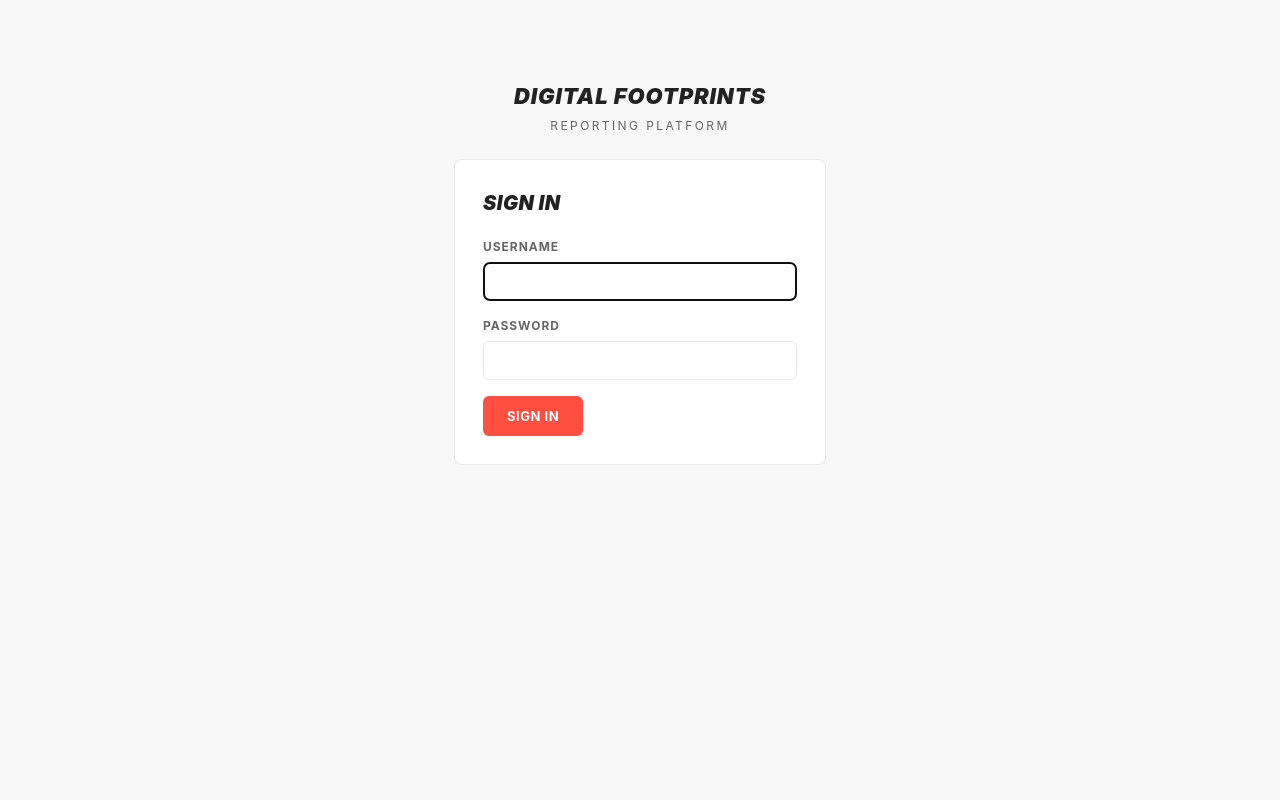
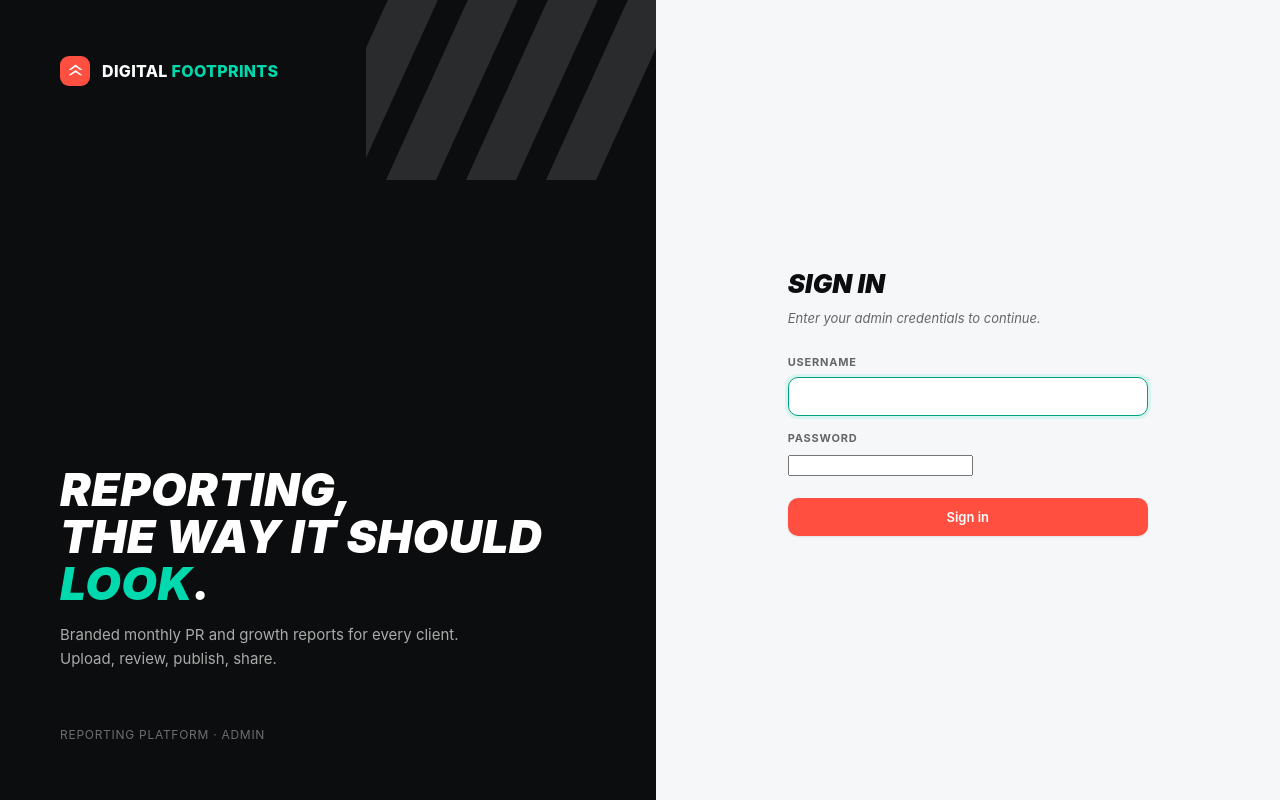
Before and after one commit to plot31agate/reports-platform, a FastAPI app: page /admin/login in a window 1280 px wide. Run offline with FastAPI, Linux system fonts and the light colour scheme.

Commit message:
Bring login + upload into the new admin design language
- Split-screen login with dark brand panel and bold lead
- Upload page migrated onto the sidebar shell for consistency

Co-Authored-By: Claude Opus 4.8 <noreply@anthropic.com>

```diff
--- a/app/main.py
+++ b/app/main.py
@@ -302,10 +302,13 @@ async def admin_new_client_post(request: Request):
 def admin_upload_get(request: Request, client: str = None):
     _require_admin_or_redirect(request)
     default_period = datetime.utcnow().strftime("%Y-%m")
+    clients = list_clients()
     return _render(
         "admin/upload.html",
-        clients=list_clients(),
-        selected_client=client or "sportingtech",
+        active="upload",
+        nav_clients=clients,
+        clients=clients,
+        selected_client=client or (clients[0]["slug"] if clients else "sportingtech"),
         default_period=default_period,
         source_defs=SOURCE_DEFS,
     )
--- a/app/static/css/admin.css
+++ b/app/static/css/admin.css
@@ -295,6 +295,67 @@
   font-size: 13px; font-family: 'SF Mono', ui-monospace, monospace; color: var(--ink);
 }
 
+/* -------- Upload controls + source cards on shell -------- */
+.upload-controls {
+  display: flex; gap: 18px; align-items: flex-end; flex-wrap: wrap;
+  background: var(--panel); border: 1px solid var(--line); border-radius: 16px;
+  padding: 18px 20px; margin-bottom: 22px; box-shadow: var(--shadow-sm);
+}
+.upload-controls select, .upload-controls input {
+  width: 100%; padding: 10px 13px; border: 1px solid var(--line-strong);
+  border-radius: 10px; font-size: 14px; font-family: inherit; color: var(--ink); background: var(--panel);
+}
+.main .source-grid { margin-bottom: 20px; }
+.main .source-card { border-radius: 14px; box-shadow: var(--shadow-sm); }
+.main .upload-actions { justify-content: flex-end; gap: 12px; }
+
+/* -------- Login (split screen) -------- */
+.login {
+  min-height: 100vh;
+  display: grid;
+  grid-template-columns: 1.05fr 1fr;
+  background: var(--canvas);
+}
+.login__brand {
+  background: var(--ink);
+  color: #fff;
+  padding: 56px 60px;
+  display: flex;
+  flex-direction: column;
+  position: relative;
+  overflow: hidden;
+}
+.login__chevrons { position: absolute; top: -40px; right: -30px; opacity: 0.12; }
+.login__mark {
+  display: flex; align-items: center; gap: 12px;
+  font-weight: 800; letter-spacing: 0.02em; font-size: 16px;
+}
+.login__mark .dot { width: 30px; height: 30px; border-radius: 9px; background: var(--coral); display: grid; place-items: center; }
+.login__mark .accent { color: var(--teal); }
+.login__lead {
+  margin-top: auto;
+  font-family: var(--font-heading);
+  font-weight: 900; font-style: italic; text-transform: uppercase;
+  font-size: 46px; line-height: 1.02; letter-spacing: 0.01em;
+}
+.login__lead .teal { color: var(--teal); }
+.login__sub { margin-top: 16px; font-size: 15px; color: rgba(255,255,255,0.65); max-width: 400px; line-height: 1.6; }
+.login__foot { margin-top: 40px; font-size: 12px; color: rgba(255,255,255,0.4); letter-spacing: 0.06em; }
+
+.login__panel { display: grid; place-items: center; padding: 40px; }
+.login__form { width: 100%; max-width: 360px; }
+.login__form h1 {
+  font-family: var(--font-heading);
+  font-weight: 900; font-style: italic; text-transform: uppercase;
+  font-size: 26px; margin: 0 0 6px; color: var(--ink);
+}
+.login__form .muted { font-size: 13px; color: var(--grey-600); margin-bottom: 26px; }
+
+@media (max-width: 860px) {
+  .login { grid-template-columns: 1fr; }
+  .login__brand { display: none; }
+}
+
 /* -------- Setup / new client form -------- */
 .setup__grid {
   display: grid;
```
Also changed, not shown: app/templates/admin/login.html (+41 -17 lines), app/templates/admin/upload.html (+15 -28 lines).
